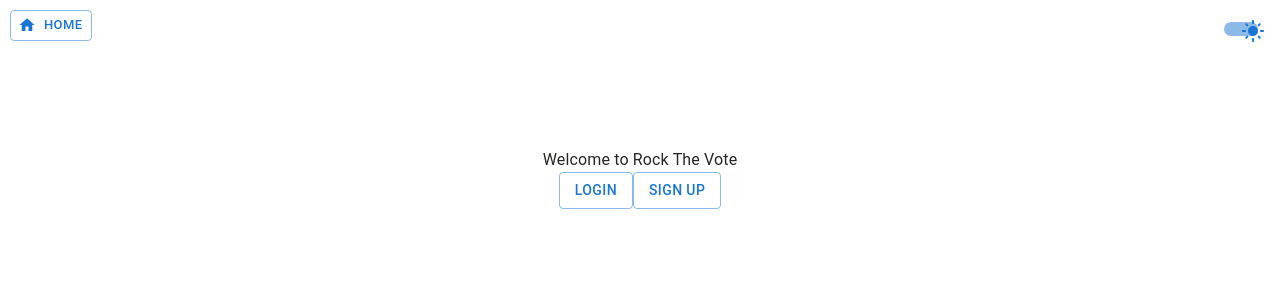
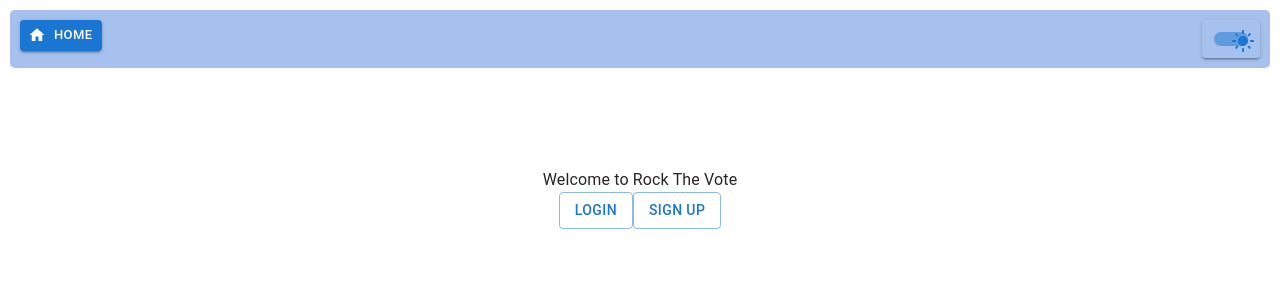
Before and after one commit to johndmini/rvt, a React (Create React App) app in the folder client/: page / in a window 1280 px wide. Shown: the top 300 px of the page. Built offline with nearby package versions, Linux system fonts and the light colour scheme; no server answers.

Commit message:
Mobile Navigation implemented, and tested

```diff
--- a/client/src/components/Tools/Nav.js
+++ b/client/src/components/Tools/Nav.js
@@ -34,12 +34,15 @@ export default function Nav(props) {
           wide: 'flex',
         },
         mb: '100px',
+        backgroundColor: light ? '#a6c1ed' : '#2c4963',
+        p: '10px',
+        borderRadius: '5px',
       }}
     >
       <Box sx={{ mr: 'auto' }}>
         <Button
           startIcon={<Home />}
-          variant="outlined"
+          variant="contained"
           size="small"
           onClick={() => navigate('/')}
         >
@@ -47,7 +50,7 @@ export default function Nav(props) {
         </Button>
       </Box>
       <Box>
-        <ButtonGroup size="small">
+        <ButtonGroup variant="contained">
           <Switch
             icon={<DarkMode />}
             checkedIcon={<LightMode />}
@@ -57,18 +60,27 @@ export default function Nav(props) {
           {token && (
             <Button
               startIcon={<AccountCircle />}
+              size="small"
               onClick={() => navigate('/profile')}
             >
               Profile
             </Button>
           )}
           {token && (
-            <Button startIcon={<Public />} onClick={() => navigate('/public')}>
+            <Button
+              startIcon={<Public />}
+              size="small"
+              onClick={() => navigate('/public')}
+            >
               Public
             </Button>
           )}
           {token && (
-            <Button startIcon={<LogoutRounded />} onClick={handleLogout}>
+            <Button
+              startIcon={<LogoutRounded />}
+              size="small"
+              onClick={handleLogout}
+            >
               Logout
             </Button>
           )}
--- a/client/src/components/Tools/NavMobile.js
+++ b/client/src/components/Tools/NavMobile.js
@@ -65,6 +65,9 @@ export default function NavMobile(props) {
           desktop: 'none',
           wide: 'none',
         },
+        backgroundColor: light ? '#a6c1ed' : '#2c4963',
+        borderRadius: '5px',
+        mb: '50px',
       }}
     >
       <Box sx={{ mr: 'auto' }}>
```
